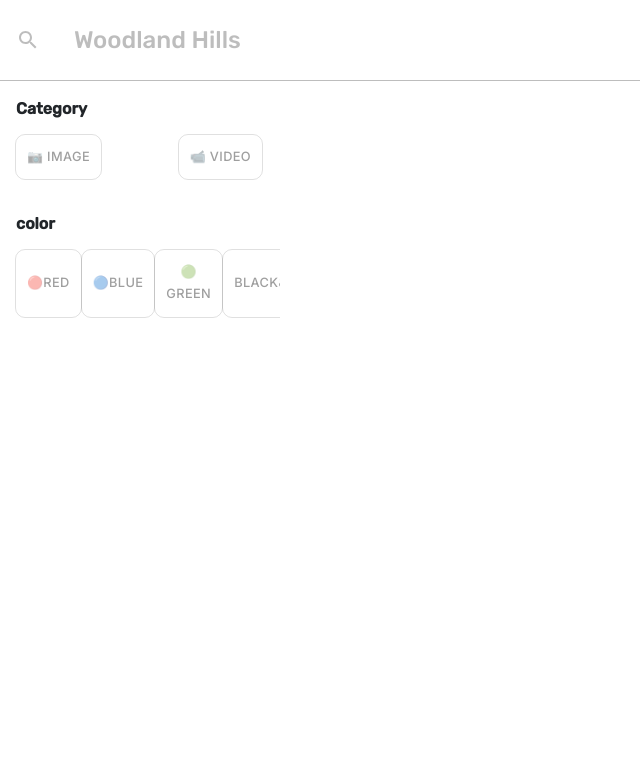
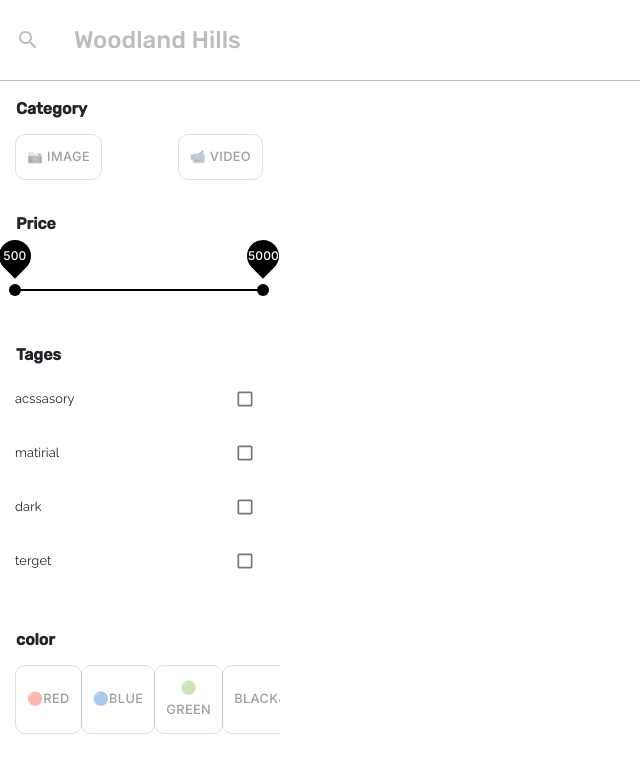
Before and after one commit to deep9038/sinin-blue, a React (Create React App) app in the folder sib2/: page /products in a window 1280 px wide. Shown: the top 772 px of the page, without its empty margins (0-640 px from the left). Built offline with nearby package versions, Linux system fonts and the light colour scheme; a web font is replaced by a local one.

Commit message:
can start dashbord

```diff
--- a/sib2/src/Components/Home/HomeComponant/Navbar.js
+++ b/sib2/src/Components/Home/HomeComponant/Navbar.js
@@ -9,14 +9,11 @@ const Navbar = (props) => {
 
   return (
     <>
-
       <Uprnav set={props.op}  conset={props.conset}/>
       {/* <Resnav/> */}
-      <Link to="/Dashbord" >  dasbord </Link>
+
       <Undnav set={props.op} conset={props.conset}/>
-
     </>
-
   );
 };
 
--- a/sib2/src/Components/Home/HomeComponant/naves/Uprnav.js
+++ b/sib2/src/Components/Home/HomeComponant/naves/Uprnav.js
@@ -50,6 +50,9 @@ const Uprnav = (props) => {
               <li className="nav-link">
                 <Link to="/Pricing">Pricing</Link >
               </li>
+              <li className="nav-link">
+                <Link to="/Dashbord">Dashbord</Link >
+              </li>
             </ul>
           </div>
           <div className="container log-in-pannel">
--- /dev/null
+++ b/sib2/src/Components/Products/Chakebox/index.js
@@ -0,0 +1,54 @@
+
+import React from "react";
+import { makeStyles } from "@material-ui/core";
+import FormControlLabel from "@material-ui/core/FormControlLabel";
+import Checkbox from "@material-ui/core/Checkbox";
+const useStyles = makeStyles({
+    root: {
+      '&$checked': {
+        color: '#000',
+      },
+    },
+    checked: {},
+    wrap: {
+      width: '100%',
+      display: 'flex',
+      flexDirection: 'row-reverse',
+      justifyContent: 'space-between',
+      alignItems: 'center',
+      marginLeft: 0,
+    },
+    label: {
+      fontSize: '.8rem',
+      fontFamily: `'Raleway', sans-serif`,
+    },
+  });
+const ChakeBoxPoton = ({ changeChecked, tages }) => {
+    const classes =useStyles();
+    const { checked, label, id } = tages;
+    return (
+      <div>
+        <FormControlLabel
+          classes={{
+            label: classes.label,
+            root: classes.wrap,
+          }}
+          control={
+            <Checkbox
+              classes={{
+                checked: classes.checked,
+                root: classes.root,
+              }}
+              size='small'
+              checked={checked}
+              onChange={() => changeChecked(id)}
+              inputProps={{ 'aria-label': 'checkbox with small size' }}
+            />
+          }
+          label={label}
+        />
+      </div>
+    );
+  };
+
+export default ChakeBoxPoton;
--- a/sib2/src/Components/Products/NewproductPage.js
+++ b/sib2/src/Components/Products/NewproductPage.js
@@ -7,11 +7,43 @@ import SidPanel from "./Productpagecomponent/SidPanel";
 const NewproductPage = () => {
   const [selectedCategory, setSelectedCategory] = useState(null);
   const [selectColor, setSelectColor] = useState(null);
+  const [selectedPrice, setSelectedPrice] = useState([500, 5000]);
+  const [list, setList] = useState([]);
+  const [tages, setTages] = useState([
+    {
+      id: 1,
+      checked: false,
+      label: "acssasory",
+    },
+    {
+      id: 2,
+      checked: false,
+      label: "matirial",
+    },
+    {
+      id: 3,
+      checked: false,
+      label: "dark",
+    },
+    {
+      id: 4,
+      checked: false,
+      label: "terget",
+    },
+  ]);
 
+  const handelChangChecked = (id) => {
+    const tagesStateList = tages;
+    const changeCheckedTages = tagesStateList.map((item) =>
+      item.id === id ? { ...item, checked: !item.checked } : item
+    );
+    setTages(changeCheckedTages);
+  };
+  const hndeChangePrice = (event, value) => setSelectedPrice(value);
   const handleSelectCategory = (event, value) =>
     !value ? null : setSelectedCategory(value);
-    const handelselectedColor = (event, value) =>
-    !value ? null :setSelectColor(value);
+  const handelselectedColor = (event, value) =>
+    !value ? null : setSelectColor(value);
   return (
     <div className="home">
       <NewSurchBar />
@@ -20,12 +52,16 @@ const NewproductPage = () => {
           <SidPanel
             selectToggal={handleSelectCategory}
             selectedCategory={selectedCategory}
-            selectedColor={handelselectedColor}
-            selectColor={selectColor}
+            selectColor={handelselectedColor}
+            selectedColor={selectColor}
+            tages={tages}
+            changeChecked={handelChangChecked}
+            selectedPrice={selectedPrice}
+            changedPrice={hndeChangePrice}
           />
         </div>
         <div className="Home-list-Wrap">
-          <ListComponent />
+          <ListComponent list={list} />
         </div>
       </div>
     </div>
--- a/sib2/src/Components/Products/Productpagecomponent/ListComponent.js
+++ b/sib2/src/Components/Products/Productpagecomponent/ListComponent.js
@@ -2,7 +2,8 @@ import React from 'react'
 
 const ListComponent = () => {
   return (
-    <div>
+    <div >
+
 
     </div>
   )
--- a/sib2/src/Components/Products/Productpagecomponent/SidPanel.js
+++ b/sib2/src/Components/Products/Productpagecomponent/SidPanel.js
@@ -1,24 +1,57 @@
-import React from 'react'
-import FilterListToggle from '../filterlisttoggal'
-import { categoryList, colorList} from '../constant/index'
-import '../filterlisttoggal/style.css'
-const SidPanel = ({selectedCategory,selectToggal,selectedColor,selectColor}) => {
+import React from "react";
+import FilterListToggle from "../filterlisttoggal";
+import { categoryList, colorList } from "../constant/index";
+import "../filterlisttoggal/style.css";
+import ChakeBoxPoton from "../Chakebox";
+import Sliderpoton from "../slider";
+const SidPanel = ({
+  selectedCategory,
+  selectToggal,
+  selectedColor,
+  selectColor,
+  tages,
+  changeChecked,
+  selectedPrice,
+  changedPrice
+}) => {
   return (
     <div>
       {/* color */}
       <div className="input-group">
-        <p className='label'>Category</p>
-        <FilterListToggle options={categoryList} value={selectedCategory} selectToggal={selectToggal}/>
+        <p className="label">Category</p>
+        <FilterListToggle
+          options={categoryList}
+          value={selectedCategory}
+          selectToggle={selectToggal}
+        />
       </div>
       {/* price */}
+      <div className="input-group">
+        <p className="label-rang">Price</p>
+        <Sliderpoton value={selectedPrice} changedPrice={changedPrice} />
+      </div>
       {/* tages */}
+      <div className="input-group">
+        <p className="label">Tages</p>
+        {tages.map((tag) => (
+          <ChakeBoxPoton
+            key={tag.id}
+            tages={tag}
+            changeChecked={changeChecked}
+          />
+        ))}
+      </div>
       {/* hight and weigh t */}
       <div className="input-group">
-        <p className='label'>color</p>
-        <FilterListToggle options={colorList} value={selectedColor} selectToggal={selectColor}/>
+        <p className="label">color</p>
+        <FilterListToggle
+          options={colorList}
+          value={selectedColor}
+          selectToggle={selectColor}
+        />
       </div>
     </div>
-  )
-}
+  );
+};
 
-export default SidPanel
+export default SidPanel;
--- a/sib2/src/Components/Products/filterlisttoggal/index.js
+++ b/sib2/src/Components/Products/filterlisttoggal/index.js
@@ -2,9 +2,11 @@ import React from "react";
 import ToggleButtonGroup from "@material-ui/lab/ToggleButtonGroup";
 import ToggleButton from "@material-ui/lab/ToggleButton";
 import {makeStyles} from '@material-ui/core/styles'
-const useStyles =makeStyles({
+
+const useStyles = makeStyles({
   root: {
     width: '100%',
+
     justifyContent: 'space-between',
   },
   toggle: {
@@ -31,14 +33,17 @@ const useStyles =makeStyles({
       },
     },
   },
-})
-const FilterListToggle = ({ options, value, selectToggal }) => {
-    const classes =useStyles()
+});
+
+const FilterListToggle = ({ options, value, selectToggle }) => {
+  const classes = useStyles();
   return (
     <ToggleButtonGroup
       value={value}
-      onChange={selectToggal}
+      exclusive
+      onChange={selectToggle}
       className={classes.root}
+
     >
       {options.map(({ label, id, value }) => (
         <ToggleButton className={classes.toggle} key={id} value={value}>
--- a/sib2/src/Components/Products/filterlisttoggal/style.css
+++ b/sib2/src/Components/Products/filterlisttoggal/style.css
@@ -1,11 +1,13 @@
-.label {
+.label,.label-rang {
   margin-bottom: 0.8rem;
 
   font-weight: 600;
 }
 .input-group{
     margin-bottom: 2rem;
+    flex-direction: column;
 }
-.label-range{
+.label-rang{
     margin-bottom: 2.5rem;
+
 }
--- /dev/null
+++ b/sib2/src/Components/Products/slider/index.js
@@ -0,0 +1,41 @@
+import React from 'react'
+import { makeStyles} from '@material-ui/core'
+import Slider from '@material-ui/core/Slider';
+const useStyles = makeStyles({
+    root: {
+      width: '100%',
+    },
+    thumb: {
+      color: '#000',
+    },
+    rail: {
+      color: `rgba(0, 0, 0, 0.26)`,
+    },
+    track: {
+      color: '#000',
+    },
+  });
+const Sliderpoton = ({value,changedPrice}) => {
+    const classes=useStyles()
+  return (
+    <div className={classes.root}>
+      <Slider
+      value={value}
+      onChange={changedPrice}
+      valueLabelDisplay="on"
+      min={500}
+      max={5000}
+      classes={
+        {thumb:classes.thumb,
+            rail:classes.rail,
+            track:classes.track
+
+        }
+      }
+      />
+
+    </div>
+  )
+}
+
+export default Sliderpoton
```
Lines whose indentation alone changed are shown as unchanged.
